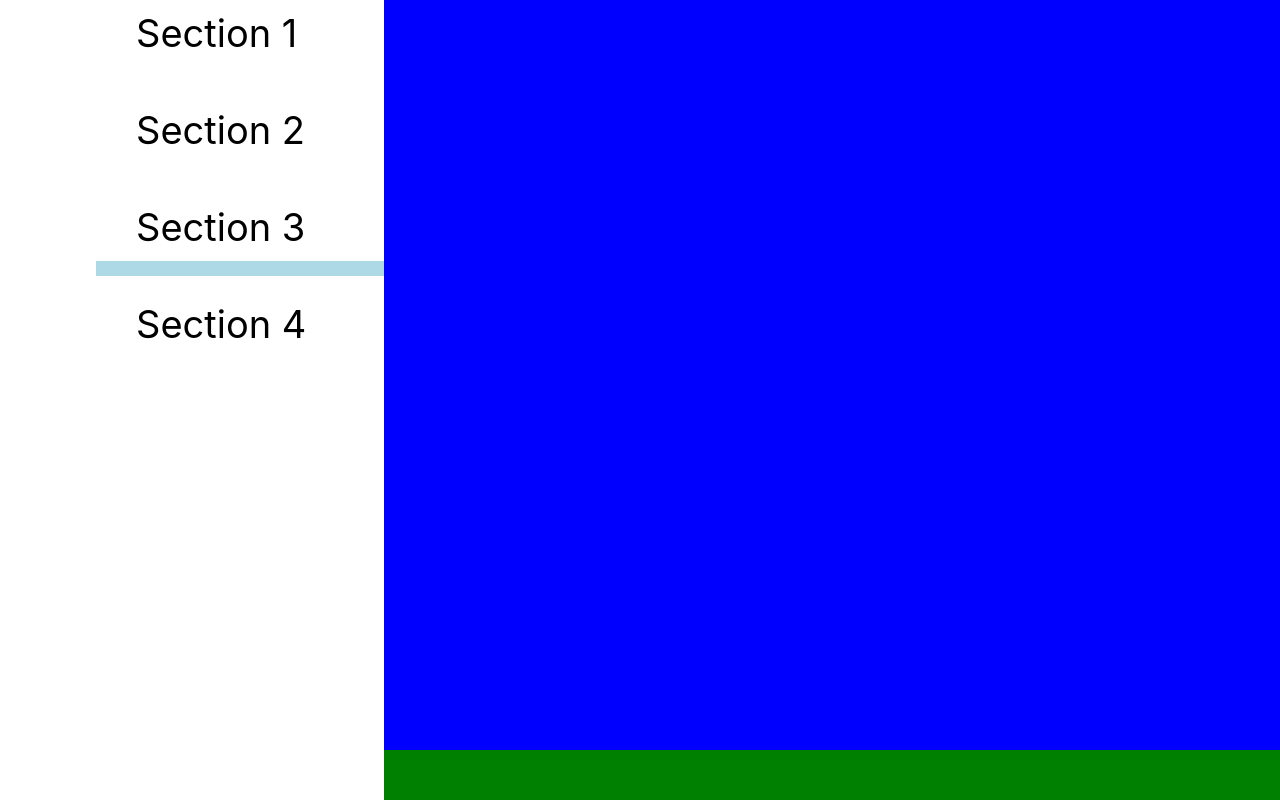
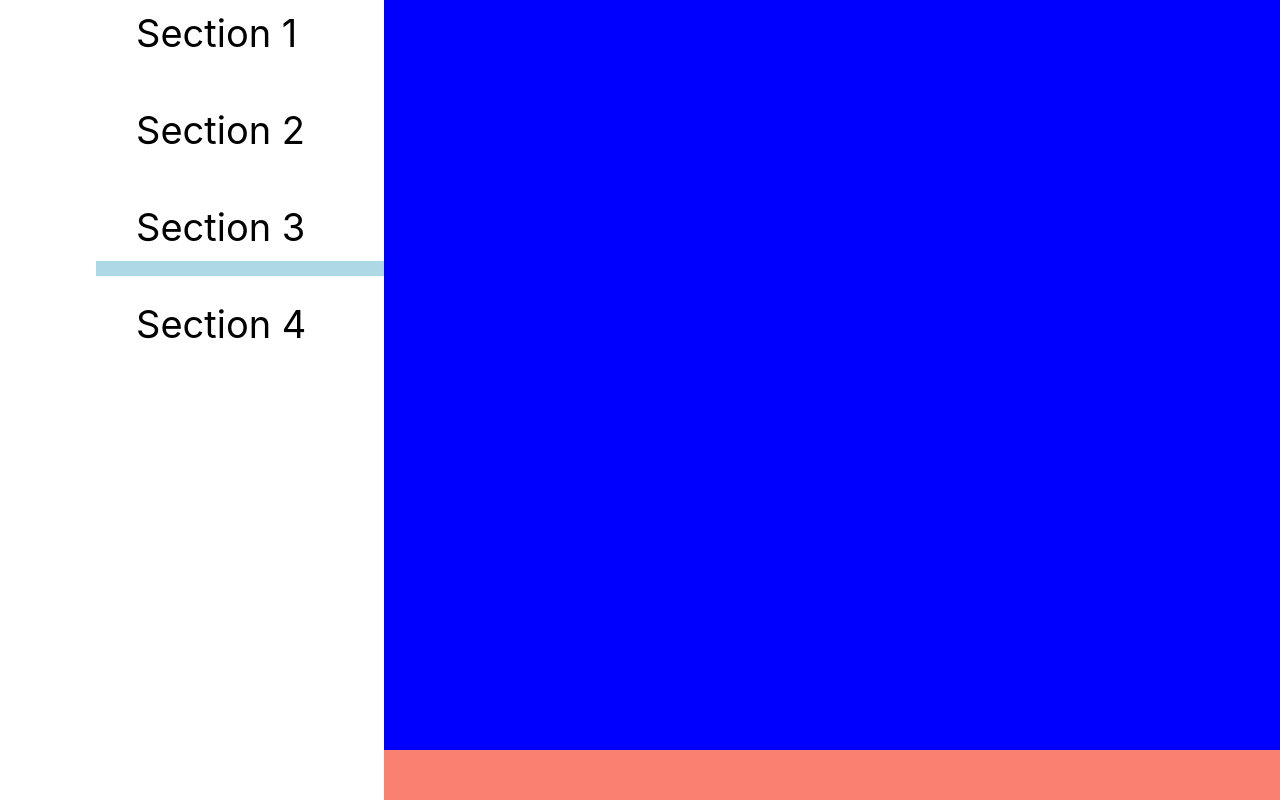
Before and after one commit to emmalynnn97/emmalynnn, a React (Create React App) app: page / in a window 1280 px wide. Shown: the top 800 px of the page. Built offline with nearby package versions, Linux system fonts and the light colour scheme; no server answers.

Commit message:
major refactoring

```diff
--- a/src/App.js
+++ b/src/App.js
@@ -13,15 +13,16 @@ function App() {
   }
   const endpoint='https://api.cosmicjs.com/v1/emma/object/half-scroll?pretty=true&hide_metafields=true&read_key=8LlYIAPzCgNuk5ZzICnJpeXdxS7nYs9RbsGUJ6At6lWch5CwUu&props=slug,title,content,metadata,'
   const allColors={
-    section:['blue','green','lightblue','pink'],
+    section:['blue','salmon','lightblue','pink'],
     link:['white','white','white','white'],
+    linkText:['black','black','black','black'],
     left:'white',
-    right:'#706677'
+    right:'pink'
   }
-
+  const hasSubmenu = [true,false,false,false];
   const sectionHeight = 750;
   const HalfScrollPage = () =>(
-    <HalfScroll allColors={allColors} sectionHeight={sectionHeight} endpoint={endpoint}/>
+    <HalfScroll hasTransitions={true} hasSubmenu={hasSubmenu} allColors={allColors} sectionHeight={sectionHeight} endpoint={endpoint}/>
   )
   return (
     <Router>
--- a/src/HalfScroll.js
+++ b/src/HalfScroll.js
@@ -17,6 +17,8 @@ export class HalfScroll extends Component {
       sectionHeight: this.props.sectionHeight,
       sectionTransition: '.65s ease',
       active: [false, false, false, false],
+      hasSubmenu:this.props.hasSubmenu,
+      hasTransitions:this.props.hasTransitions,
       content: [],
       linkWidth: '75%',
       leftWidth: '30%',
@@ -25,22 +27,20 @@ export class HalfScroll extends Component {
       rightHeight: 4 * this.props.sectionHeight,
       containerHeight: 4 * this.props.sectionHeight
     }
-    this.handleClick1 = this.handleClick1.bind(this);
-    this.handleClick2 = this.handleClick2.bind(this);
-    this.handleClick3 = this.handleClick3.bind(this);
+    this.linkHover = this.linkHover.bind(this);
+    this.linkExit = this.linkExit.bind(this);
+    this.linkClicks = this.linkClicks.bind(this);
     this.handleClickSection = this.handleClickSection.bind(this);
     this.highlightSection = this.highlightSection.bind(this);
     this.hideSections = this.hideSections.bind(this);
     this.setActive = this.setActive.bind(this);
     this.setNotActive = this.setNotActive.bind(this);
     this.showSections = this.showSections.bind(this);
+
   }
   componentDidMount() {
+    if(!this.state.hasTransitions){this.setState({sectionTransition:'0s ease'})}
     window.addEventListener("scroll", (this.highlightSection));
-    document.querySelectorAll('.side-nav-link')[0].addEventListener('click', (this.handleClick0));
-    document.querySelectorAll('.side-nav-link')[1].addEventListener('click', (this.handleClick1));
-    document.querySelectorAll('.side-nav-link')[2].addEventListener('click', (this.handleClick2));
-    document.querySelectorAll('.side-nav-link')[3].addEventListener('click', (this.handleClick3));
     fetch(this.state.endpoint)
       .then(res => res.json())
       .then((data) => {
@@ -50,10 +50,6 @@ export class HalfScroll extends Component {
   }
   componentWillUnmount() {
     window.removeEventListener("scroll", (this.highlightSection));
-    window.removeEventListener("click", (this.handleClick0));
-    window.removeEventListener("click", (this.handleClick1));
-    window.removeEventListener("click", (this.handleClick2));
-    window.removeEventListener("click", (this.handleClick3));
   }
   setActive(sectionNum) {
     var tempArray = [false, false, false, false];
@@ -112,6 +108,57 @@ export class HalfScroll extends Component {
       }
     }
   }
+  linkClicks = (sectionNum) =>{
+    let anyActive = (
+      this.state.active[0] || this.state.active[1] || this.state.active[2] || this.state.active[3]
+    )
+    if(!anyActive){
+      window.scrollTo({ top: (sectionNum*this.state.sectionHeight) + 1, behavior: 'smooth' });
+    }
+    else {
+      //Set the width of links to initial values
+      this.setState({
+        leftWidth: '30%',
+        rightWidth: '70%',
+        linkWidth: '75%'
+      });
+      this.showSections(sectionNum);
+      this.setNotActive(sectionNum);
+      window.scrollTo({ top: (sectionNum*this.state.sectionHeight) + 1, behavior: 'smooth' });
+    }
+  }
+  linkHover = (sectionNum) =>{
+    if (!this.state.active[sectionNum]) {
+      var tempLink = ['white','white','white','white']
+      tempLink.splice(sectionNum, 1, this.state.allColors.section[sectionNum])
+      var tempLinkText = ['black','black','black','black']
+      tempLinkText.splice(sectionNum, 1, this.state.allColors.left)
+
+      this.setState({
+        allColors: {
+          link: tempLink,
+          linkText:tempLinkText,
+          section: this.state.allColors.section,
+          left: this.state.allColors.left,
+          right: this.state.allColors.right,
+        }
+      })
+    }
+  }
+  linkExit = (sectionNum) => {
+
+    if (!this.state.active[sectionNum]) {
+      this.setState({
+        allColors: {
+          link: ['white','white','white','white'],
+          linkText:['black','black','black','black'],
+          section: this.state.allColors.section,
+          left: this.state.allColors.left,
+          right: this.state.allColors.right
+        }
+      })
+    }
+  }
   /*
   *
   * This method is used to animate and configure the page based upon
@@ -141,18 +188,30 @@ export class HalfScroll extends Component {
       this.showSections(sectionNum);
       this.setNotActive(sectionNum);
       if(sectionNum === 0){
-      this.handleClick0();
+        window.scrollTo({ top: 1, behavior: 'smooth' });
       }
       if(sectionNum === 1){
-        this.handleClick1();
+        window.scrollTo({ top: this.state.sectionHeight + 1, behavior: 'smooth' });
       }
       if(sectionNum === 2){
-        this.handleClick2();
+        window.scrollTo({ top: ((2 * this.state.sectionHeight) + 1), behavior: 'smooth' });
       }
       if(sectionNum === 3){
-        this.handleClick3();
+        window.scrollTo({ top: ((3 * this.state.sectionHeight) + 1), behavior: 'smooth' });
       }
     }
+    /*if(this.state.hasSubmenu[0]){
+      var left = document.querySelector('.left');
+      var newEl = document.createElement('p');
+      var links = document.querySelectorAll('.side-nav-link');
+      newEl.innerHTML='TEST';
+      newEl.id = 'test-item';
+      newEl.classList.add('.side-nav-link')
+      if(document.getElementById('test-item') === null){
+        left.insertBefore(newEl, links[0].nextSibling)
+      }
+
+    }*/
   }
 
   /*
@@ -165,7 +224,7 @@ export class HalfScroll extends Component {
     //Get scrollDistance from the user, set seperator thickness
     const distanceY = window.pageYOffset || document.documentElement.scrollTop;
     const seperatorThickness = '15px';
-    const borderHidden = `${seperatorThickness} solid white`;
+    const borderHidden = `${seperatorThickness} solid ${this.state.allColors.left}`;
 
     //Get all links in the side bound navigation
     var links = document.querySelectorAll('.side-nav-link');
@@ -226,23 +285,8 @@ export class HalfScroll extends Component {
     }
   }
 
-  /*
-  *
-  * A set of methods used to smooth scroll to specific locations on the
-  * page based upon the link selected and the height of each section
-  */
-  handleClick0() {
-    window.scrollTo({ top: 1, behavior: 'smooth' });
-  }
-  handleClick1() {
-    window.scrollTo({ top: this.state.sectionHeight + 1, behavior: 'smooth' });
-  }
-  handleClick2() {
-    window.scrollTo({ top: ((2 * this.state.sectionHeight) + 1), behavior: 'smooth' });
-  }
-  handleClick3() {
-    window.scrollTo({ top: ((3 * this.state.sectionHeight) + 1), behavior: 'smooth' });
-  }
+
+
   render() {
     const leftStyle = {
       width: this.state.leftWidth,
@@ -312,7 +356,7 @@ export class HalfScroll extends Component {
     const sideLinks = {
       link1: {
         fontSize: '38px',
-        color: 'black',
+        color: this.state.allColors.linkText[0],
         padding: '5px 40px',
         width: this.state.linkWidth,
         textAlign: 'left',
@@ -323,7 +367,7 @@ export class HalfScroll extends Component {
       },
       link2: {
         fontSize: '38px',
-        color: 'black',
+        color: this.state.allColors.linkText[1],
         padding: '5px 40px',
         width: this.state.linkWidth,
         textAlign: 'left',
@@ -335,7 +379,7 @@ export class HalfScroll extends Component {
       },
       link3: {
         fontSize: '38px',
-        color: 'black',
+        color: this.state.allColors.linkText[2],
         padding: '5px 40px',
         width: this.state.linkWidth,
         textAlign: 'left',
@@ -347,7 +391,7 @@ export class HalfScroll extends Component {
       },
       link4: {
         fontSize: '38px',
-        color: 'black',
+        color: this.state.allColors.linkText[3],
         padding: '5px 40px',
         width: this.state.linkWidth,
         textAlign: 'left',
@@ -361,134 +405,53 @@ export class HalfScroll extends Component {
       <div className='scroll-container' style={containerStyle}>
         <div className='left' style={leftStyle}>
           <Link
-            onMouseEnter={() => {
-              var links = document.querySelectorAll('.side-nav-link');
-              //NOT ACTIVE MOUSE ENTER
-              if (!this.state.active[0]) {
-                links[0].style.color = 'white';
-                this.setState({
-                  allColors: {
-                    link: [this.state.allColors.section[0], 'white', 'white', 'white'],
-                    section: this.state.allColors.section,
-                    left: this.state.allColors.left,
-                    right: this.state.allColors.right,
-                  }
-                })
-              }
+            onClick={()=>{
+              this.linkClicks(0);
+            }}
+            onMouseEnter={()=>{
+              this.linkHover(0);
             }}
             onMouseLeave={() => {
-              var links = document.querySelectorAll('.side-nav-link')
-              //NOT ACTIVE MOUSE LEAVE
-              if (!this.state.active[0]) {
-                links[0].style.color = 'black'
-                this.setState({
-                  allColors: {
-                    link: ['white', 'white', 'white', 'white'],
-                    section: this.state.allColors.section,
-                    left: this.state.allColors.left,
-                    right: this.state.allColors.right
-                  }
-                })
-              }
+              this.linkExit(0);
             }}
             className='side-nav-link' style={sideLinks.link1}>Section 1
             </Link>
+
           <Link
-            onMouseEnter={() => {
-              var links = document.querySelectorAll('.side-nav-link');
-              //NOT ACTIVE MOUSE ENTER
-              if (!this.state.active[1]) {
-                links[1].style.color = 'white';
-                this.setState({
-                  allColors: {
-                    link: ['white', this.state.allColors.section[1], 'white', 'white'],
-                    section: this.state.allColors.section,
-                    left: this.state.allColors.left,
-                    right: this.state.allColors.right,
-                  }
-                })
-              }
+         onClick={()=>{
+          this.linkClicks(1);
+        }}
+        onMouseEnter={()=>{
+          this.linkHover(1);
         }}
         onMouseLeave={() => {
-              var links = document.querySelectorAll('.side-nav-link')
-              //NOT ACTIVE MOUSE LEAVE
-              if (!this.state.active[1]) {
-                links[1].style.color = 'black'
-                this.setState({
-                  allColors: {
-                    link: ['white', 'white', 'white', 'white'],
-                    section: this.state.allColors.section,
-                    left: this.state.allColors.left,
-                    right: this.state.allColors.right
-                  }
-                })
-              }
+          this.linkExit(1);
         }}
             className='side-nav-link' style={sideLinks.link2}>Section 2
             </Link>
+
           <Link
-            onMouseEnter={() => {
-              var links = document.querySelectorAll('.side-nav-link');
-              //NOT ACTIVE MOUSE ENTER
-              if (!this.state.active[2]) {
-                links[2].style.color = 'white';
-                this.setState({
-                  allColors: {
-                    link: ['white', 'white', this.state.allColors.section[2], 'white'],
-                    section: this.state.allColors.section,
-                    left: this.state.allColors.left,
-                    right: this.state.allColors.right,
-                  }
-                })
-              }
+            onClick={()=>{
+              this.linkClicks(2);
+            }}
+            onMouseEnter={()=>{
+              this.linkHover(2);
             }}
             onMouseLeave={() => {
-              var links = document.querySelectorAll('.side-nav-link')
-              //NOT ACTIVE MOUSE LEAVE
-              if (!this.state.active[2]) {
-                links[2].style.color = 'black'
-                this.setState({
-                  allColors: {
-                    link: ['white', 'white', 'white', 'white'],
-                    section: this.state.allColors.section,
-                    left: this.state.allColors.left,
-                    right: this.state.allColors.right
-                  }
-                })
-              }
+              this.linkExit(2);
             }}
             className='side-nav-link' style={sideLinks.link3}>Section 3
             </Link>
+
           <Link
-            onMouseEnter={() => {
-              var links = document.querySelectorAll('.side-nav-link');
-              //NOT ACTIVE MOUSE ENTER
-              if (!this.state.active[3]) {
-                links[3].style.color = 'white';
-                this.setState({
-                  allColors: {
-                    link: ['white', 'white', 'white', this.state.allColors.section[3]],
-                    section: this.state.allColors.section,
-                    left: this.state.allColors.left,
-                    right: this.state.allColors.right,
-                  }
-                })
-              }
+            onClick={()=>{
+              this.linkClicks(3);
+            }}
+            onMouseEnter={()=>{
+              this.linkHover(3);
             }}
             onMouseLeave={() => {
-              var links = document.querySelectorAll('.side-nav-link')
-              //NOT ACTIVE MOUSE LEAVE
-              if (!this.state.active[3]) {
-                links[3].style.color = 'black'
-                this.setState({
-                  allColors: {
-                    link: ['white', 'white', 'white', 'white'],
-                    section: this.state.allColors.section,
-                    left: this.state.allColors.left,
-                    right: this.state.allColors.right
-                  }
-                })
-              }
+              this.linkExit(3);
             }}
             className='side-nav-link' style={sideLinks.link4}>Section 4
             </Link>
```
Also changed, not shown: 1 other file (tests, documents, lock files or other folders). Lines whose indentation alone changed are shown as unchanged.
